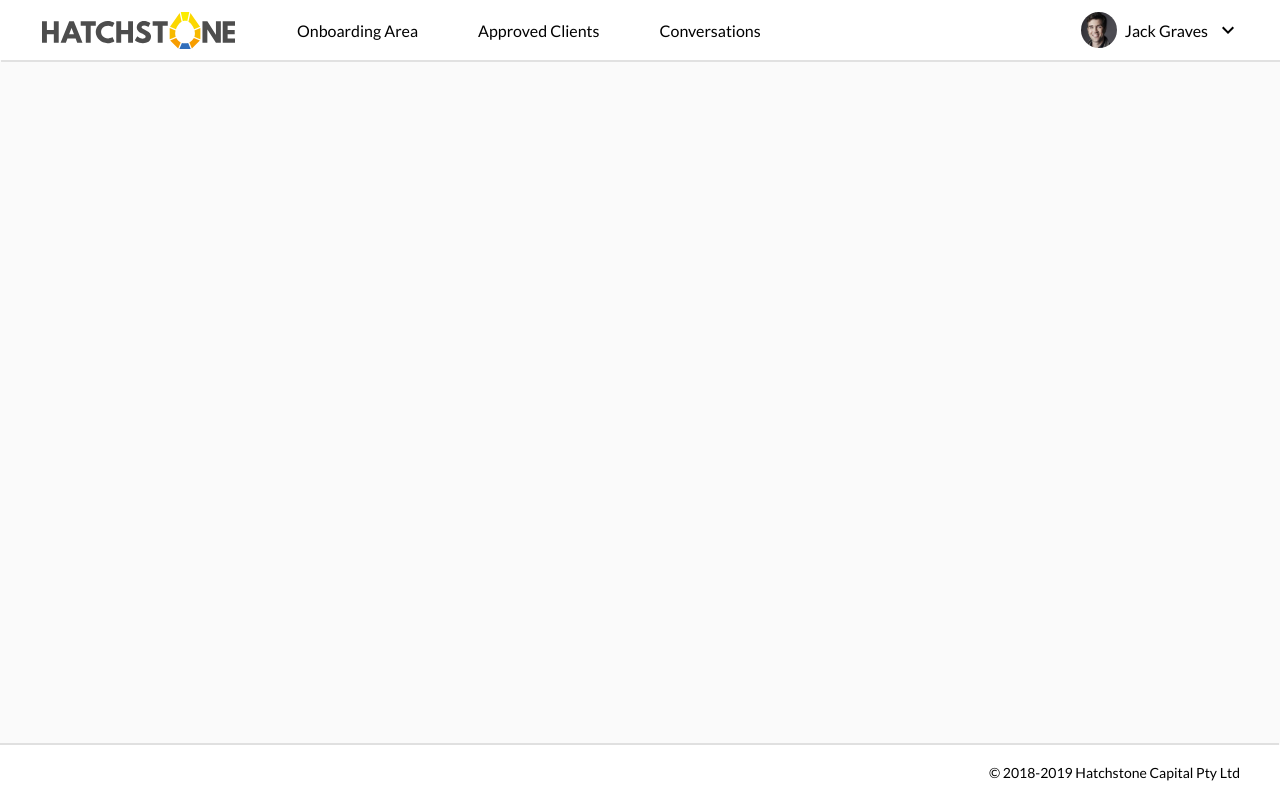
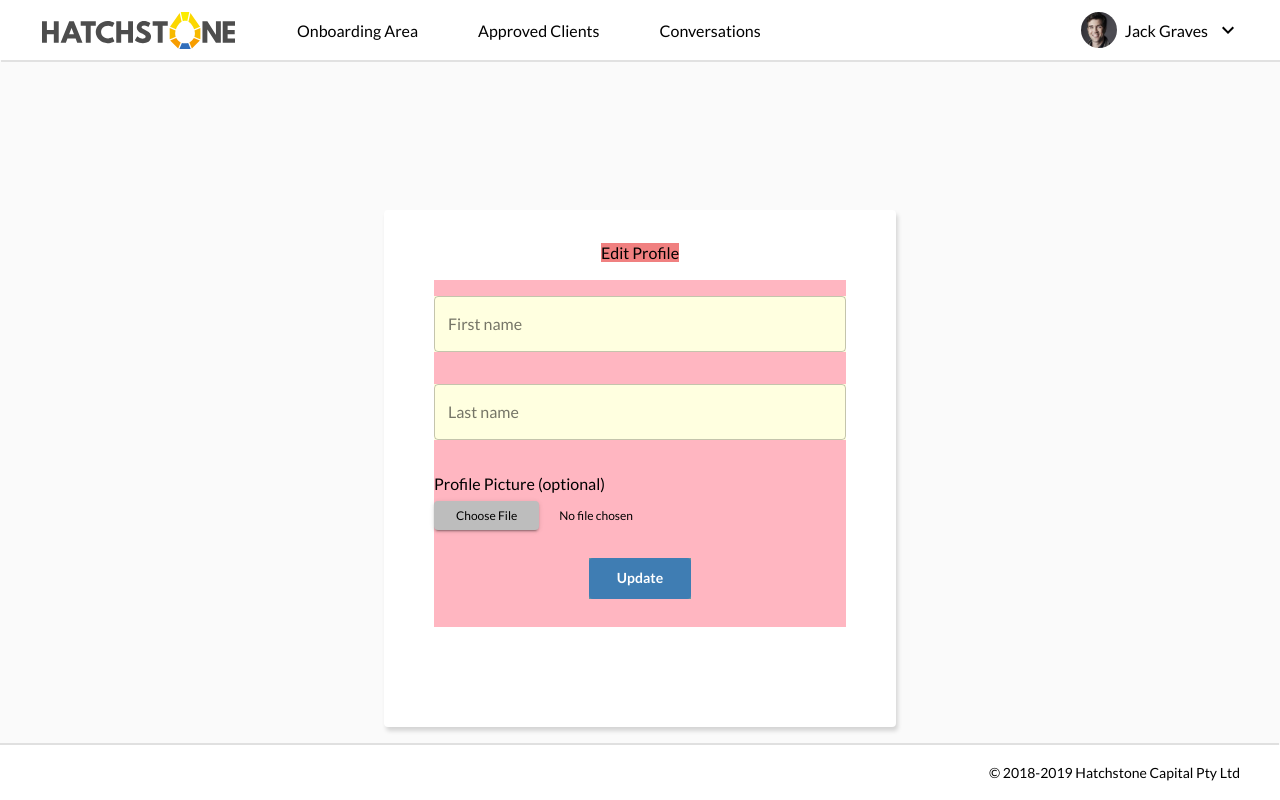
Before and after one commit to tomsmi321/hatchstone-frontend, a React (Create React App) app: page /edit-profile-admin/1 in a window 1280 px wide. Built offline with nearby package versions, Linux system fonts and the light colour scheme.

Commit message:
setup edit-profile-admin route and basic component

```diff
--- a/src/App.jsx
+++ b/src/App.jsx
@@ -8,6 +8,7 @@ import CreateProfilePage from 'components/SignUp/CreateProfile';
 import ApprovedClientsPage from 'components/ApprovedClients'
 import ConversationsPage from 'components/Conversations';
 import ClientDetailPage from 'components/ClientDetails';
+import EditProfileAdminPage from 'components/EditProfileAdmin';
 import { theme, MuiThemeProvider } from 'uiKit/Theme'
 import UIKit from 'components/UIKit'
 import NavBar from 'uiKit/navbars/AppNav';
@@ -31,6 +32,7 @@ const App = () => {
           <Route path="/log-in" component={LogInPage}/>
           <Route path="/sign-up" component={SignUpPage}/>
           <Route path="/create-profile" component={CreateProfilePage}/>
+          <Route path="/edit-profile-admin/:id" component={EditProfileAdminPage} />
           <Route path="/approved-clients" component={ApprovedClientsPage}/>
           <Route path="/onboarding-clients" component={() => <div>ONBOARDING CLIENTS</div>}/>
           <Route path="/conversations/:id" component={ConversationsPage}/>
--- /dev/null
+++ b/src/components/EditProfileAdmin/EditProfileForm.jsx
@@ -0,0 +1,80 @@
+import React, { useEffect } from 'react'
+import styled from 'styled-components';
+import { PrimaryButton } from 'uiKit/Button'
+import { TextField } from 'uiKit/userInput/TextField'
+import { UploadPictureField } from 'uiKit/UploadPictureField';
+
+const Form = styled.form`
+    background-color: lightpink;
+    display: flex;
+    align-items: center;
+    justify-content: center;
+    flex-direction: column;
+    width: 100%;
+`
+const WrapperTextField = styled.div`
+    background-color: lightyellow;
+    margin: 16px 0;
+    width: 100%;
+`
+
+const WrapperButton = styled.div`
+    background-color: cadetblue;
+    margin: 28px 0px;
+`
+
+const EditProfileForm = ({
+    values,
+    errors,
+    touched,
+    handleChange,
+    handleBlur,
+    handleSubmit,
+    isSubmitting,
+    isValid,
+    validateForm
+  }) => {
+    useEffect(() => {
+      (() => validateForm())();
+    }, []);
+
+    console.log(touched)
+    console.log(errors)
+    console.log(values)
+    console.log(isValid)
+    return (
+      <Form onSubmit={handleSubmit}>
+        <WrapperTextField>
+          <TextField
+            label="First name"
+            type="text"
+            name="firstName"
+            onChange={handleChange}
+            onBlur={handleBlur}
+            value={values.firstName}
+            touched={touched.firstName}
+            error={errors.firstName}
+          />
+        </WrapperTextField>
+
+        <WrapperTextField>
+          <TextField
+            label="Last name"
+            type="text"
+            name="lastName"
+            onChange={handleChange}
+            onBlur={handleBlur}
+            value={values.lastName}
+            touched={touched.lastName}
+            error={errors.lastName}
+          />
+        </WrapperTextField>
+        <UploadPictureField />
+        <WrapperButton>
+          <PrimaryButton type="submit" disabled={isSubmitting || (!isValid && touched !== {})}>Update</PrimaryButton>
+        </WrapperButton>
+      </Form>
+    )
+  }
+
+  export default EditProfileForm;
--- /dev/null
+++ b/src/components/EditProfileAdmin/index.jsx
@@ -0,0 +1,84 @@
+import React from 'react';
+import { useHistory } from "react-router-dom";
+import styled from 'styled-components'
+import { Formik } from 'formik'
+import EditProfileForm from './EditProfileForm';
+import * as Yup from "yup"
+import axios from "axios"
+
+const Wrapper = styled.div`
+    background-color: lightskyblue;
+    display: flex;
+    align-items: center;
+    justify-content: center;
+    flex-direction: column;
+    padding: 33px 50px 100px 50px;
+    width: 40vw;
+    margin: 150px auto 0 auto;
+    background-color: #ffffff;
+    border-radius: 4px;
+    box-shadow: 2px 4px 4px rgba(0, 0, 0, 0.15);
+`
+
+const WrapperHeader = styled.div`
+    background-color: lightcoral;
+    font-size: 16px;
+    margin-bottom: 18px;
+`
+
+const ValidationSchema = Yup.object().shape({
+  firstName: Yup.string()
+                .max(40, "Must not be longer than 40 characters")
+                .required("This field is required"),
+  lastName: Yup.string()
+                .max(40, "Must not be longer than 40 characters")
+                .required("This field is required")
+})
+
+
+const EditProfileAdminPage = () => {
+  // use either route params or context to get the current user
+  const userId = '5e1a9f0440d2242ac92c5050';
+
+  const history = useHistory()
+  const updateProfile = async (firstName, lastName, userId) => {
+    try {
+      const response = await axios.post(`http://localhost:5000/profiles/updateByUser/${userId}`, {
+        firstName,
+        lastName
+      })
+      console.log(response.data)
+    } catch (error) {
+      console.log(error)
+    }
+  }
+  return (
+    <Wrapper>
+      <WrapperHeader>Edit Profile</WrapperHeader>
+      <Formik
+        initialValues={{
+          firstName: "",
+          lastName: ""
+        }}
+        validationSchema={ValidationSchema}
+        onSubmit={(values, { setSubmitting, resetForm }) => {
+          setSubmitting(true);
+          updateProfile(values.firstName, values.lastName, userId)
+          resetForm()
+
+          // setTimeout(() => {
+          //   alert(JSON.stringify(values, null, 2));
+          //   resetForm();
+          //   setSubmitting(false);
+          // }, 500);
+        }}
+      >
+        {(props) => <EditProfileForm {...props} />}
+      </Formik>
+    </Wrapper>
+  );
+}
+
+
+
+export default EditProfileAdminPage;
--- a/src/components/SignUp/CreateProfile.jsx
+++ b/src/components/SignUp/CreateProfile.jsx
@@ -1,8 +1,9 @@
 import React from 'react'
 import { useHistory } from "react-router-dom";
 import styled from 'styled-components'
-import { PrimaryButton, TertiaryButton } from 'uiKit/Button'
+import { PrimaryButton } from 'uiKit/Button'
 import { TextField } from 'uiKit/userInput/TextField'
+import { UploadPictureField } from 'uiKit/UploadPictureField';
 
 const Container = styled.div`
   display: flex;
@@ -31,24 +32,6 @@ const ButtonContainer = styled.div`
   margin: 28px 0px;
 `
 
-const UploadPictureContainer = styled.div`
-  display: flex;
-  width: 100%;
-  align-items: flex-start;
-  flex-direction: column;
-  margin-top: 18px;
-`
-
-const UploadButtonContainer = styled.div`
-  display: flex;
-  align-items: center;
-  margin-top: 8px;
-  font-size: 12px;
-    & > button {
-      margin-right: 20px;
-    }
-`
-
 const CreateProfilePage = () => {
   const history = useHistory()
   return (
@@ -66,13 +49,7 @@ const CreateProfilePage = () => {
       <TextFieldContainer>
         <TextField label="Contact Number" />
       </TextFieldContainer>
-      <UploadPictureContainer>
-        Profile Picture (optional)
-        <UploadButtonContainer>
-          <TertiaryButton>Choose File</TertiaryButton>
-          No file chosen
-        </UploadButtonContainer>
-      </UploadPictureContainer>
+      <UploadPictureField />
       <ButtonContainer>
         <PrimaryButton>Submit</PrimaryButton>
       </ButtonContainer>
--- /dev/null
+++ b/src/uiKit/UploadPictureField.jsx
@@ -0,0 +1,34 @@
+import React from 'react'
+import styled from 'styled-components'
+import { TertiaryButton } from 'uiKit/Button'
+
+const UploadPictureContainer = styled.div`
+    /* background-color: sandybrown; */
+    display: flex;
+    width: 100%;
+    align-items: flex-start;
+    flex-direction: column;
+    margin-top: 18px;
+`
+
+const UploadButtonContainer = styled.div`
+    display: flex;
+    align-items: center;
+    margin-top: 8px;
+    font-size: 12px;
+    & > button {
+        margin-right: 20px;
+    }
+`
+
+export const UploadPictureField = () => {
+    return (
+        <UploadPictureContainer>
+            Profile Picture (optional)
+            <UploadButtonContainer>
+                <TertiaryButton>Choose File</TertiaryButton>
+                No file chosen
+            </UploadButtonContainer>
+        </UploadPictureContainer>
+    )
+}
```
